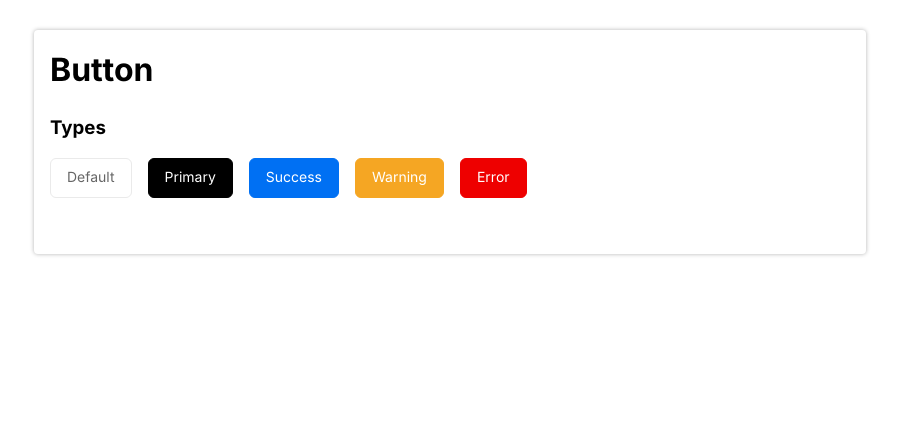
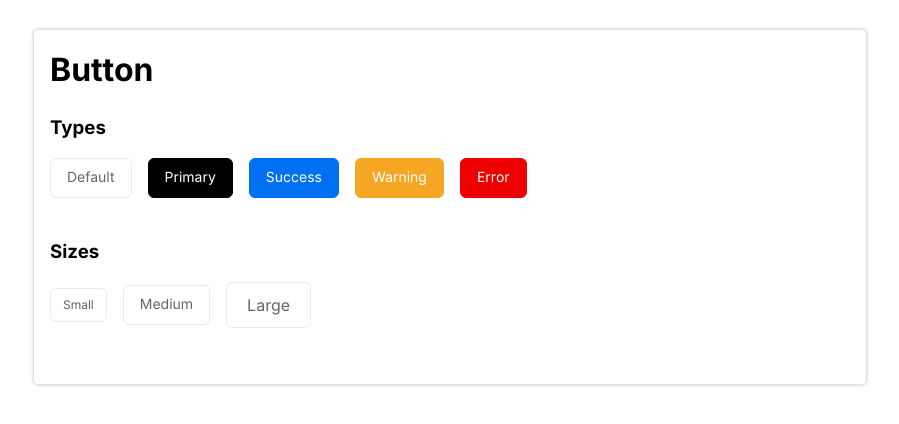
Before and after one commit to bohdev95/react-raw-ui, a React app: page / in a window 1280 px wide. Shown: the top 424 px of the page, without its empty margins (190-1089 px from the left). Built offline with nearby package versions, Linux system fonts and the light colour scheme.

Commit message:
feat(Button): add styles for different sizes of buttons

```diff
--- a/components/Button/Button.tsx
+++ b/components/Button/Button.tsx
@@ -16,6 +16,7 @@ const Button = forwardRef<HTMLButtonElement, PropsWithChildren<ButtonProps>>(
       size = 'md',
       type = 'default',
       htmlType = 'button',
+      loading = false,
       disabled = false,
       onClick,
       children,
@@ -29,7 +30,7 @@ const Button = forwardRef<HTMLButtonElement, PropsWithChildren<ButtonProps>>(
     });
 
     const clickHandler = (event: MouseEvent<HTMLButtonElement>) => {
-      if (disabled) return;
+      if (disabled || loading) return;
       onClick && onClick(event);
     };
 
@@ -52,12 +53,8 @@ const Button = forwardRef<HTMLButtonElement, PropsWithChildren<ButtonProps>>(
             vertical-align: middle;
             border: 1px solid;
             border-radius: 6px;
-            font-size: 14px;
-            line-height: 20px;
             min-width: min-content;
-            height: 40px;
             font-weight: 400;
-            padding: 8px 16px;
             transition-property: border-color, background, color, transform,
               box-shadow;
             transition-duration: 0.2s;
@@ -68,6 +65,27 @@ const Button = forwardRef<HTMLButtonElement, PropsWithChildren<ButtonProps>>(
             appearance: none;
             outline: none;
             user-select: none;
+          }
+
+          .raw-button-sm {
+            font-size: 12px;
+            line-height: 16px;
+            height: 34px;
+            padding: 8px 12px;
+          }
+
+          .raw-button-md {
+            font-size: 14px;
+            line-height: 20px;
+            height: 40px;
+            padding: 8px 16px;
+          }
+
+          .raw-button-lg {
+            font-size: 16px;
+            ling-height: 24px;
+            height: 46px;
+            padding: 10px 20px;
           }
 
           .raw-button-default {
--- a/components/Button/Button.types.ts
+++ b/components/Button/Button.types.ts
@@ -5,6 +5,7 @@ interface BaseButtonProps {
   size?: 'sm' | 'md' | 'lg';
   type?: 'default' | 'primary' | 'success' | 'warning' | 'error';
   htmlType?: ButtonHTMLAttributes<HTMLButtonElement>['type'];
+  loading?: boolean;
   disabled?: boolean;
   onClick?: MouseEventHandler<HTMLButtonElement>;
 }
--- a/src/App.tsx
+++ b/src/App.tsx
@@ -97,6 +97,13 @@ function App() {
             <Button type="error">Error</Button>
           </Unit>
         </Wrapper>
+        <Wrapper title="Sizes">
+          <Unit layout="row">
+            <Button size="sm">Small</Button>
+            <Button>Medium</Button>
+            <Button size="lg">Large</Button>
+          </Unit>
+        </Wrapper>
       </Container>
     </div>
   );
```
